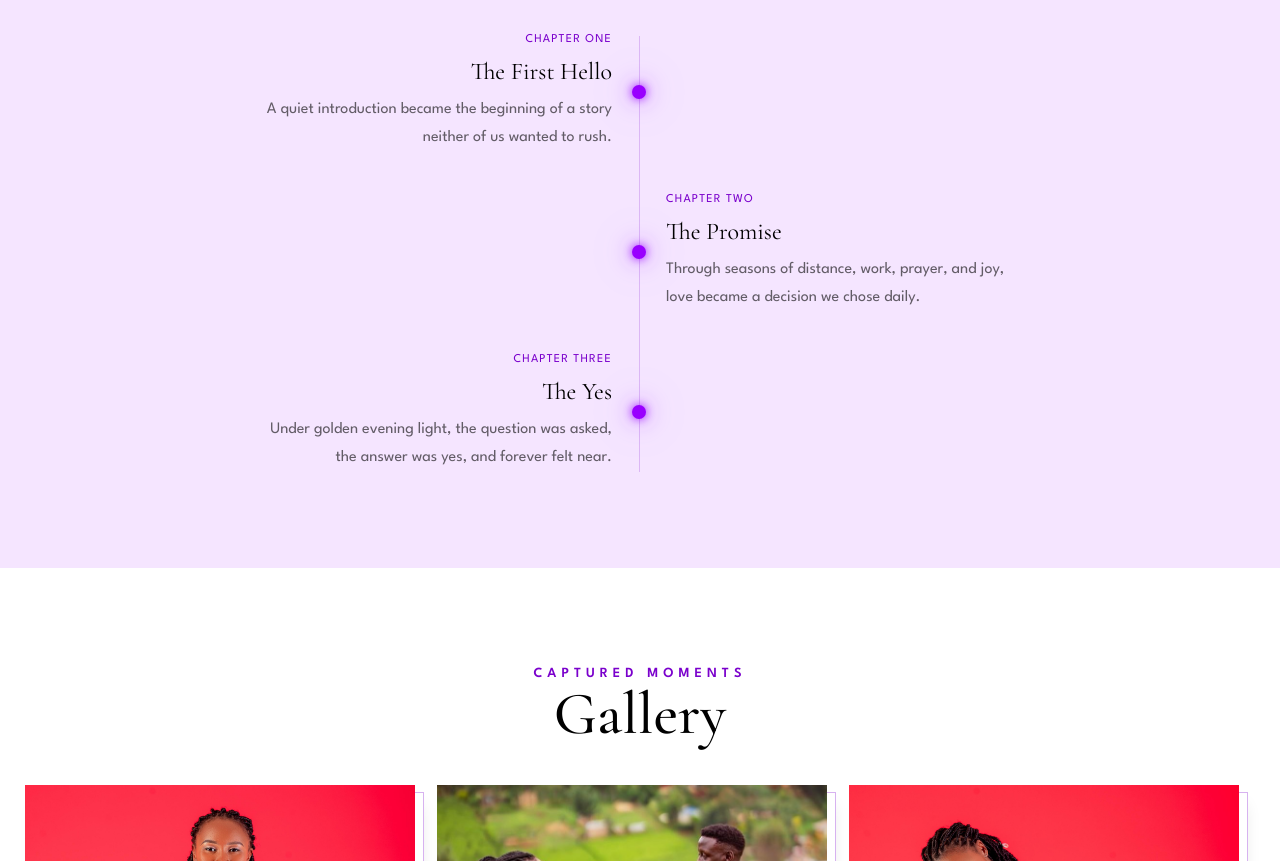
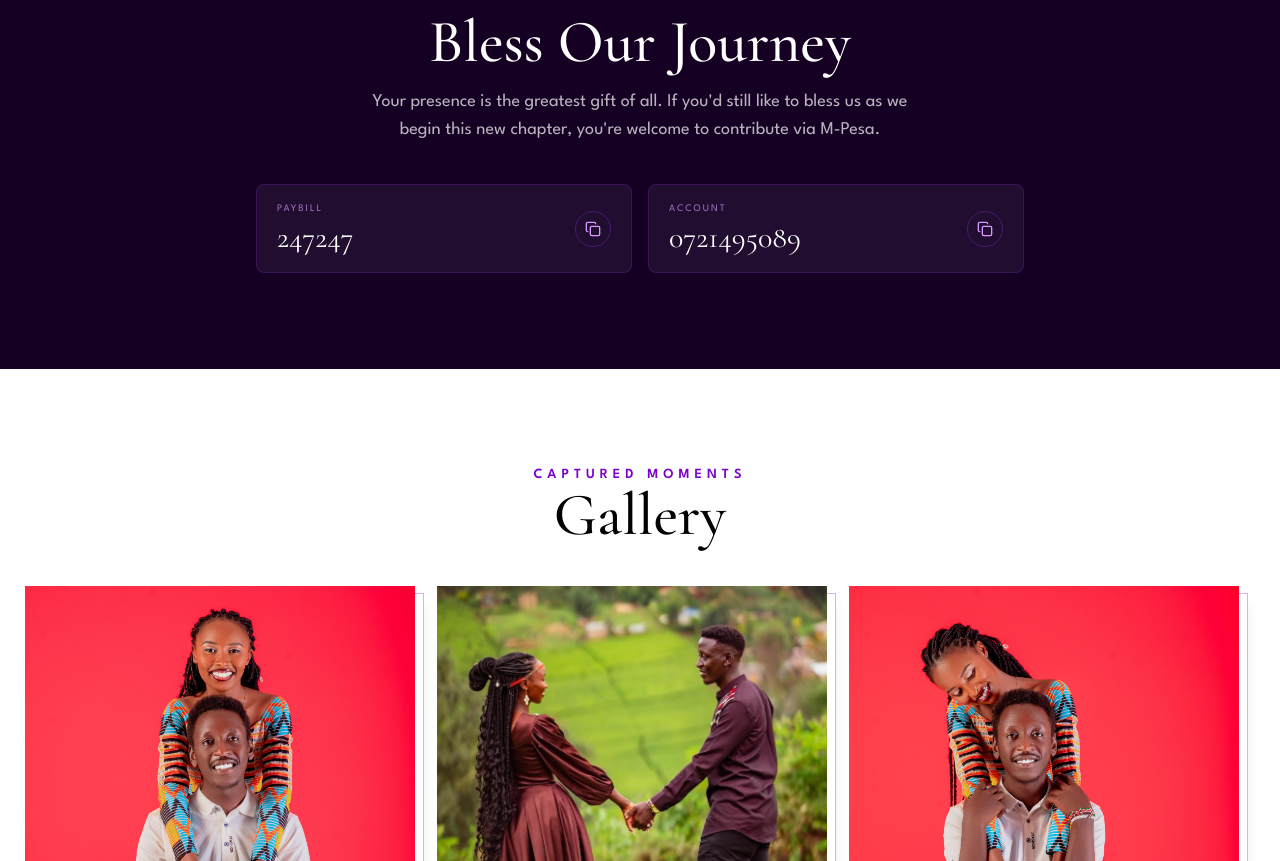
Before and after one commit to lkbrian/boazfaith, a React (Vite) app: page / in a window 1280 px wide. Shown: the part 1939-2800 px from the top of the page. Built offline with nearby package versions, Linux system fonts and the light colour scheme; no server answers.

Commit message:
ref: orderChange

```diff
--- a/src/components/shared/WeddingSite.tsx
+++ b/src/components/shared/WeddingSite.tsx
@@ -31,9 +31,9 @@ export function WeddingSite() {
           tagline={content?.tagline}
         />
         <EventDetailsSection details={details} />
+        <ContributionSection />
+        <GallerySection images={gallery} onImageClick={setLightboxIndex} />
         <LoveStorySection />
-        <GallerySection images={gallery} onImageClick={setLightboxIndex} />
-        <ContributionSection />
         <ContactSection />
       </main>
 
--- a/src/data/wedding.ts
+++ b/src/data/wedding.ts
@@ -3,9 +3,9 @@ import { BookOpen, Cake, DoorOpen, Gift, Heart, Mic2, Music2, Sparkles, Users, U
 export const navItems = [
   ['Home', '#home'],
   ['Event Details', '#event-details'],
+  ['Contribution', '#contribution'],
   ['Gallery', '#gallery'],
   ['Love Story', '#love-story'],
-  ['Contribution', '#contribution'],
   ['Contact', '#contact'],
 ] as const
 
```
